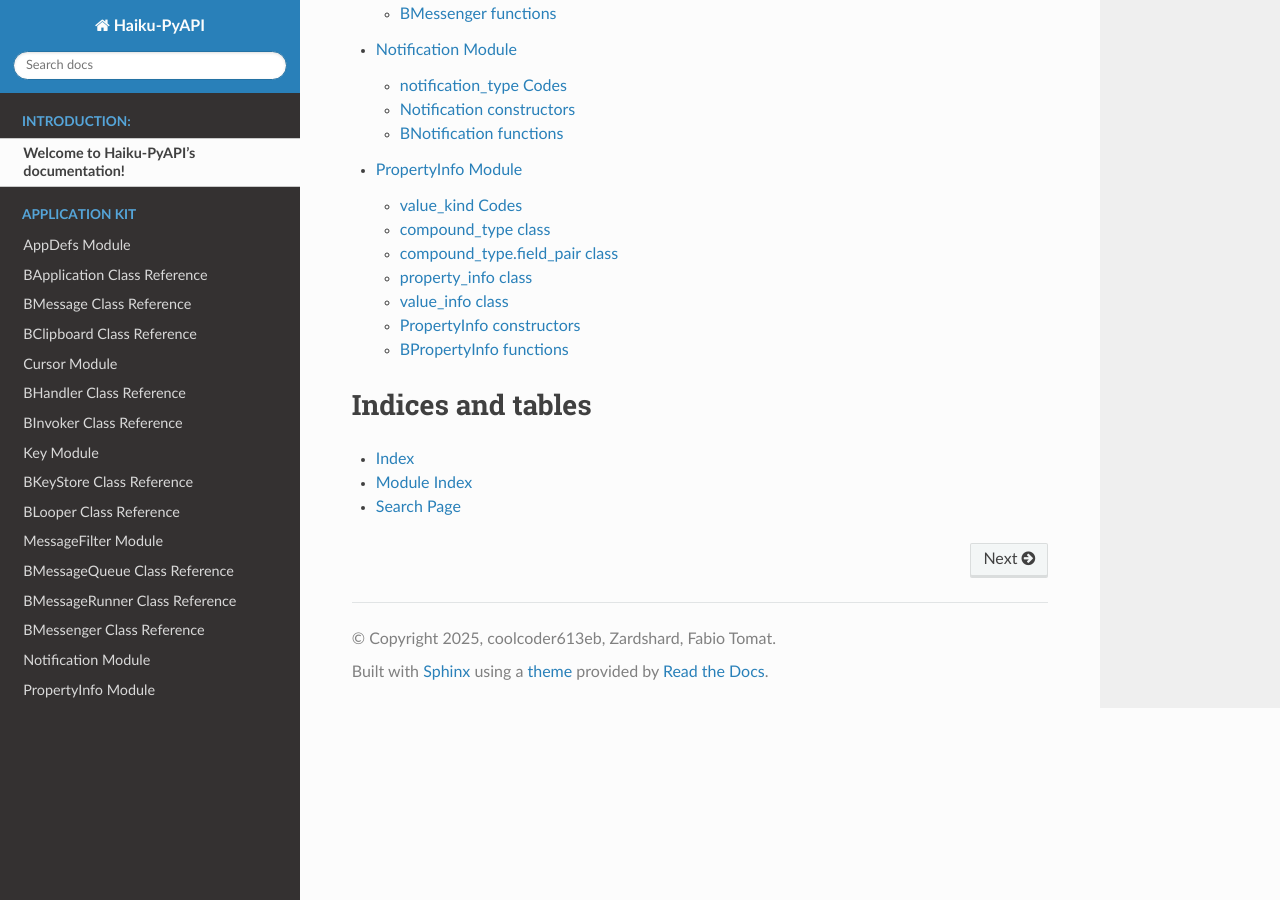
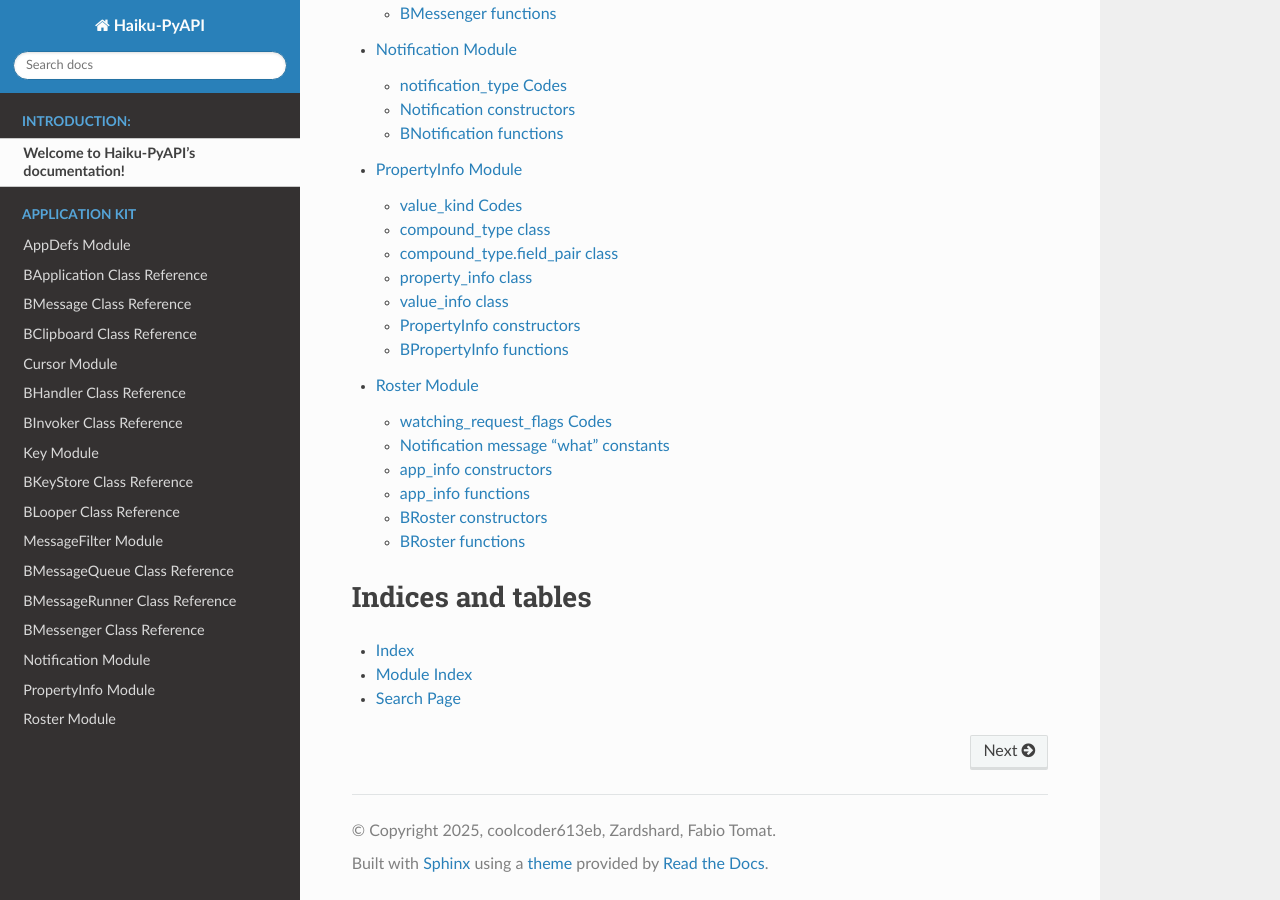
Before and after one commit to coolcoder613eb/Haiku-PyAPI, a Sphinx documentation site: the page built from docs/source/index.rst, in a window 1280 px wide and 900 px high, scrolled down 2007 px. Built offline with Sphinx 7.4.7 and the Read the Docs theme 3.1.0, drawn with Linux system fonts in a browser that asks for light colours; some of the changed lines change nothing that is shown.

Commit message:
Add roster documentation

```diff
--- a/docs/source/index.rst
+++ b/docs/source/index.rst
@@ -41,6 +41,7 @@ Documentation by Kits
    messenger
    notification
    propertyinfo
+   roster
 
 .. toctree::
    :maxdepth: 2
--- /dev/null
+++ b/docs/source/roster.rst
@@ -0,0 +1,73 @@
+Roster Module
+=============
+This module provides bindings for the class ``BRoster``, the struct ``app_info`` and the ``watching_request_flags`` constants defined in Haiku's Application Kit, specifically from the ``<app/Roster.h>`` header.
+
+watching_request_flags Codes
+----------------------------
+
+.. autoclass:: Be.Roster.watching_request_flags
+   :members:
+   :undoc-members:
+
+Notification message "what" constants
+-------------------------------------
+
+.. currentmodule:: Be.Roster
+
+.. data:: B_SOME_APP_LAUNCHED
+   :value: 'BRAS'
+
+   Sent whan an application has been launched in the system.
+   The notifying message will contain the ``team_id`` and the app's ``signature``.
+
+.. data:: B_SOME_APP_QUIT
+   :value: 'BRAQ'
+
+   Sent when an application terminates its execution.
+
+.. data:: B_SOME_APP_ACTIVATED
+   :value: 'BRAW'
+
+   Sent when an application activates (becomes the front app).
+
+app_info constructors
+----------------------
+.. rubric:: `Constructors`
+
+.. function:: app_info()
+
+   Initialize an empty ``app_info`` object.
+
+app_info functions
+------------------------
+.. rubric:: `Functions`
+
+.. autoclass:: Be.Roster.app_info
+   :members:
+   :undoc-members:
+   :show-inheritance:
+
+
+BRoster  constructors
+----------------------
+.. rubric:: `Constructors`
+
+.. function:: BRoster()
+
+   Sets up the object's connection to the roster service.
+
+   When an application constructs its ``BApplication`` object, the system
+   constructs a ``BRoster`` object and assigns it to the be_roster global
+   variable. A ``BRoster`` is therefore readily available from the time
+   the application is initialized until the time it quits; you don't have
+   to construct one. The constructor is public only to give programs that
+   don't have BApplication objects access to the roster
+
+BRoster functions
+------------------------
+.. rubric:: `Functions`
+
+.. autoclass:: Be.BRoster
+   :members:
+   :undoc-members:
+   :show-inheritance:
```
